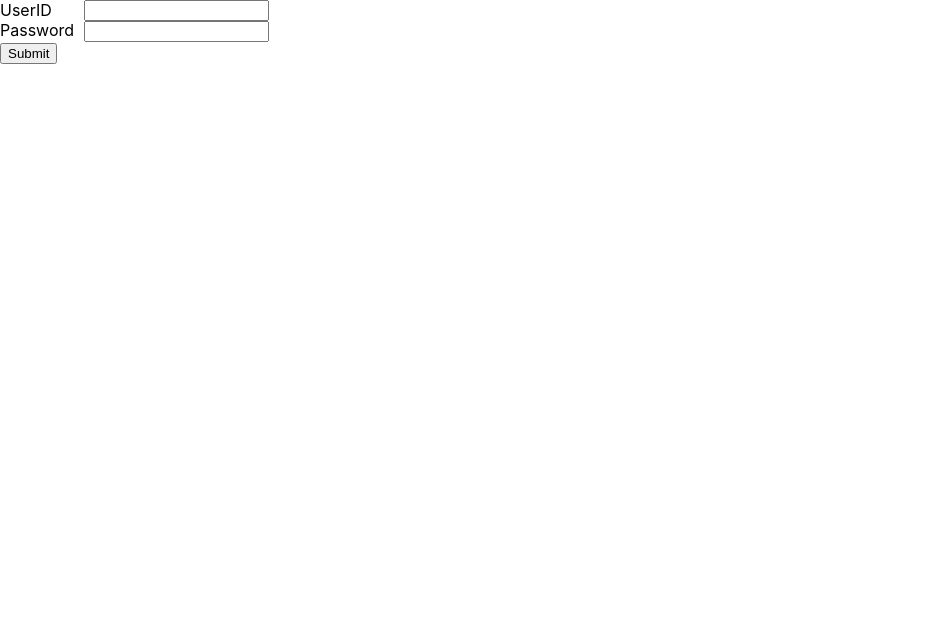
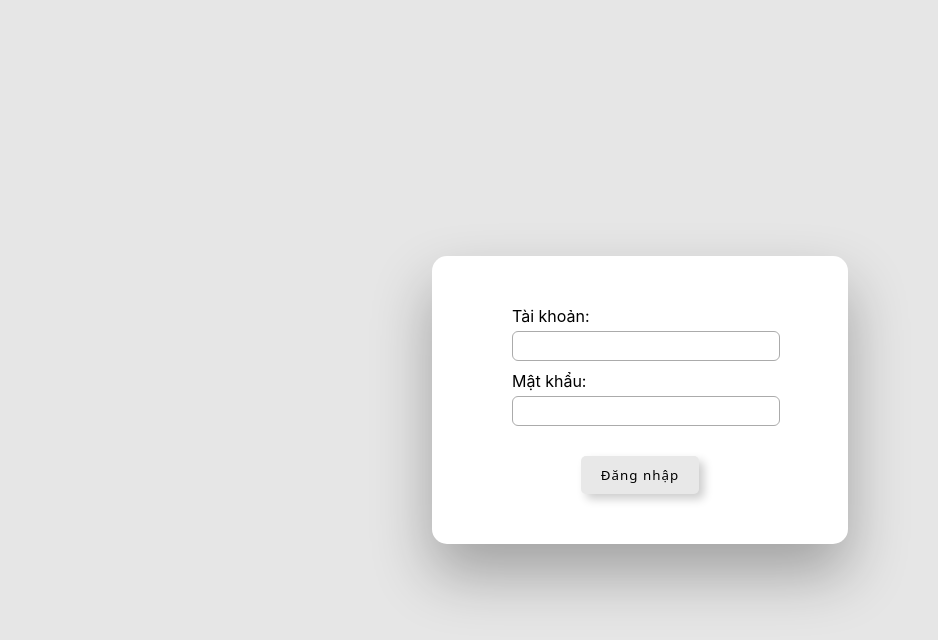
Before and after one commit to liandbo/RTS-frontend, a React (Create React App) app: page /login in a window 1280 px wide. Shown: the top 640 px of the page, without its empty margins (0-938 px from the left). Built offline with nearby package versions, Linux system fonts and the light colour scheme; no server answers.

Commit message:
update login page style

```diff
--- a/src/App.css
+++ b/src/App.css
@@ -1,6 +1,7 @@
 .Container {
   width: 100%;
   height: 100%;
+  background-color: rgb(230, 230, 230);
 }
 
 .ticketGroup {
--- a/src/coponents/Login/Login.jsx
+++ b/src/coponents/Login/Login.jsx
@@ -32,7 +32,7 @@ const Login = () => {
                 Department: response.data.data.Department
             })
             if (response.status === 200) {
-                navigate(from, {replace: true})
+                navigate(from, { replace: true })
             }
         }).catch(error => {
             if (error.response.status === 400 || error.response.status === 404 || error.response.status === 401) {
@@ -46,28 +46,32 @@ const Login = () => {
     }
 
     return (
-        <div className="Loginbox">
-            <div className="InputArea">
-                <div className="columnLogin">
-                    <span>UserID</span>
-                    <span>Password</span>
-                </div>
-                <div className="columnLogin">
+        <div className="login-page">
+            <div className="login-box">
+                <div className="input-area">
+                    <div className="column-login">
+                        <span className="text-label">Tài khoản:</span>
                         <input
                             type="text"
                             onChange={e => setUserId(e.target.value)}
+                            className="text-box"
                             value={userId}
                             onKeyDown={e => e.key === 'Enter' && onSubmitClick()}
                         />
+                    </div>
+                    <div className="column-login">
+                        <span className="text-label">Mật khẩu:</span>
                         <input
                             type="password"
                             onChange={e => setPassword(e.target.value)}
+                            className="text-box"
                             value={password}
                             onKeyDown={e => e.key === 'Enter' && onSubmitClick()}
                         />
                     </div>
                 </div>
-            <button type="button" onClick={onSubmitClick}>Submit</button>
+                <button className='login-button' type="button" onClick={onSubmitClick}>Đăng nhập</button>
+            </div>
         </div>
     );
 };
--- a/src/coponents/Login/Logincss.css
+++ b/src/coponents/Login/Logincss.css
@@ -1,14 +1,59 @@
-.Loginbox {
+.login-page {
     justify-content: center;
+    width: 100%;
+    height: 100vh;
+    display: flex;
+    align-items: center;
 }
 
-.InputArea {
-    display: flex;
-    flex-direction: row;
+.login-box {
+    border: none;
+    width: 20%;
+    border-radius: 15px;
+    padding: 50px 80px;
+    background-color: white;
+    box-shadow: 0 30px 60px 0 rgba(0, 0, 0, 0.3);
 }
 
-.columnLogin {
+.input-area {
     display: flex;
     flex-direction: column;
-    margin-right: 10px;
+    margin-bottom: 20px;
 }
+
+.column-login {
+    display: flex;
+    flex-direction: column;
+    margin-bottom: 10px;
+}
+
+.login-button {
+    border-style: none;
+    border-radius: 5px;
+    padding: 10px 20px;
+    font-family: "system-ui";
+    letter-spacing: 1px;
+    display: block;
+    margin: auto;
+    box-shadow: 5px 5px 10px rgb(0, 0, 0, 0.2);
+    cursor: pointer;
+    background-color: rgb(232, 232, 232);
+}
+
+.login-button:hover {
+    background-color: rgb(201, 201, 201);
+}
+
+.text-box {
+    width: 100%;
+    border-radius: 6px;
+    border: 1px solid rgb(171, 171, 171);
+    padding: 5px;
+    text-indent: 6px;
+    font-family: "system-ui";
+}
+
+.text-label {
+    margin-bottom: 5px;
+    user-select: none;
+}
```
Lines whose indentation alone changed are shown as unchanged.
